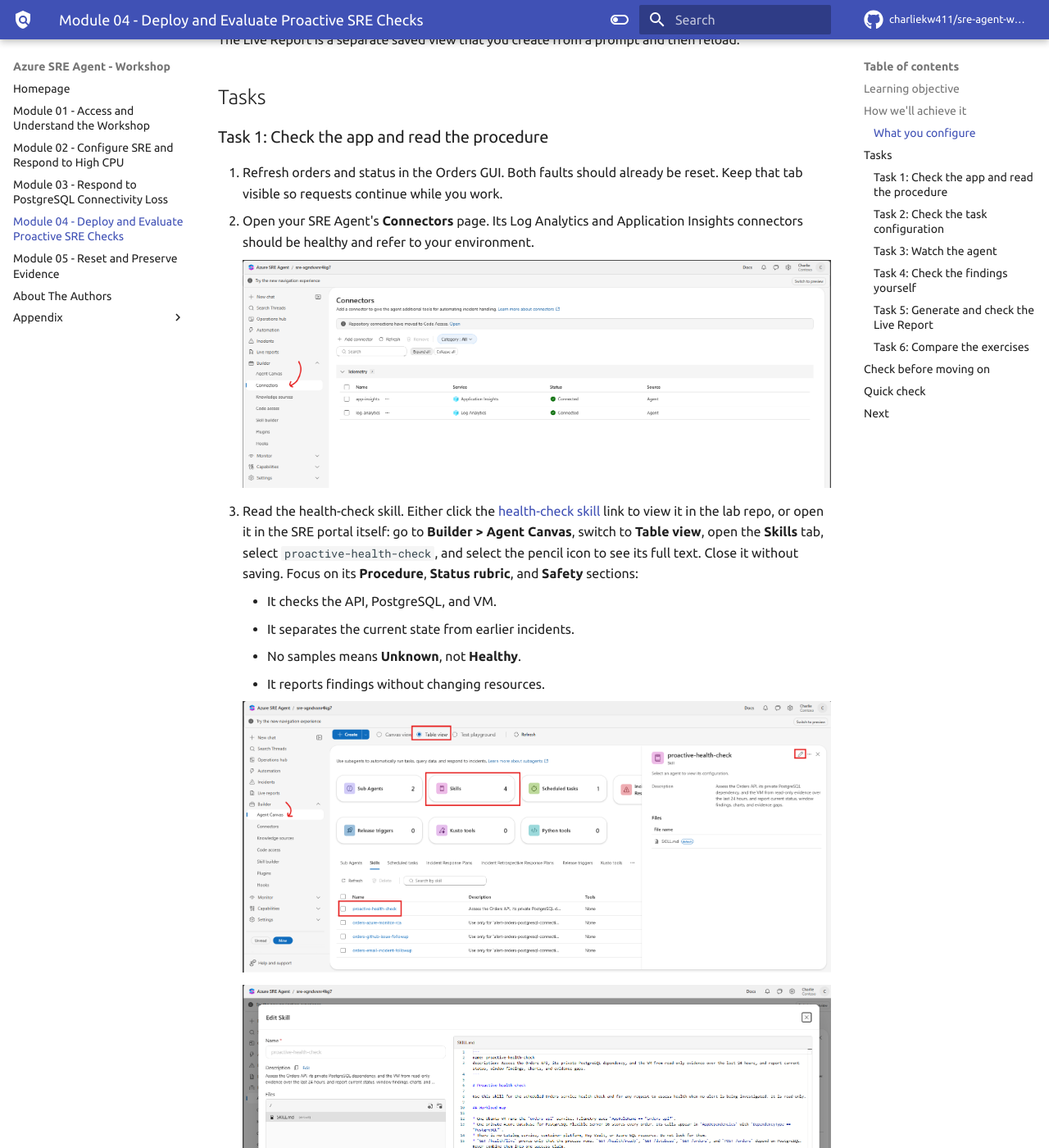
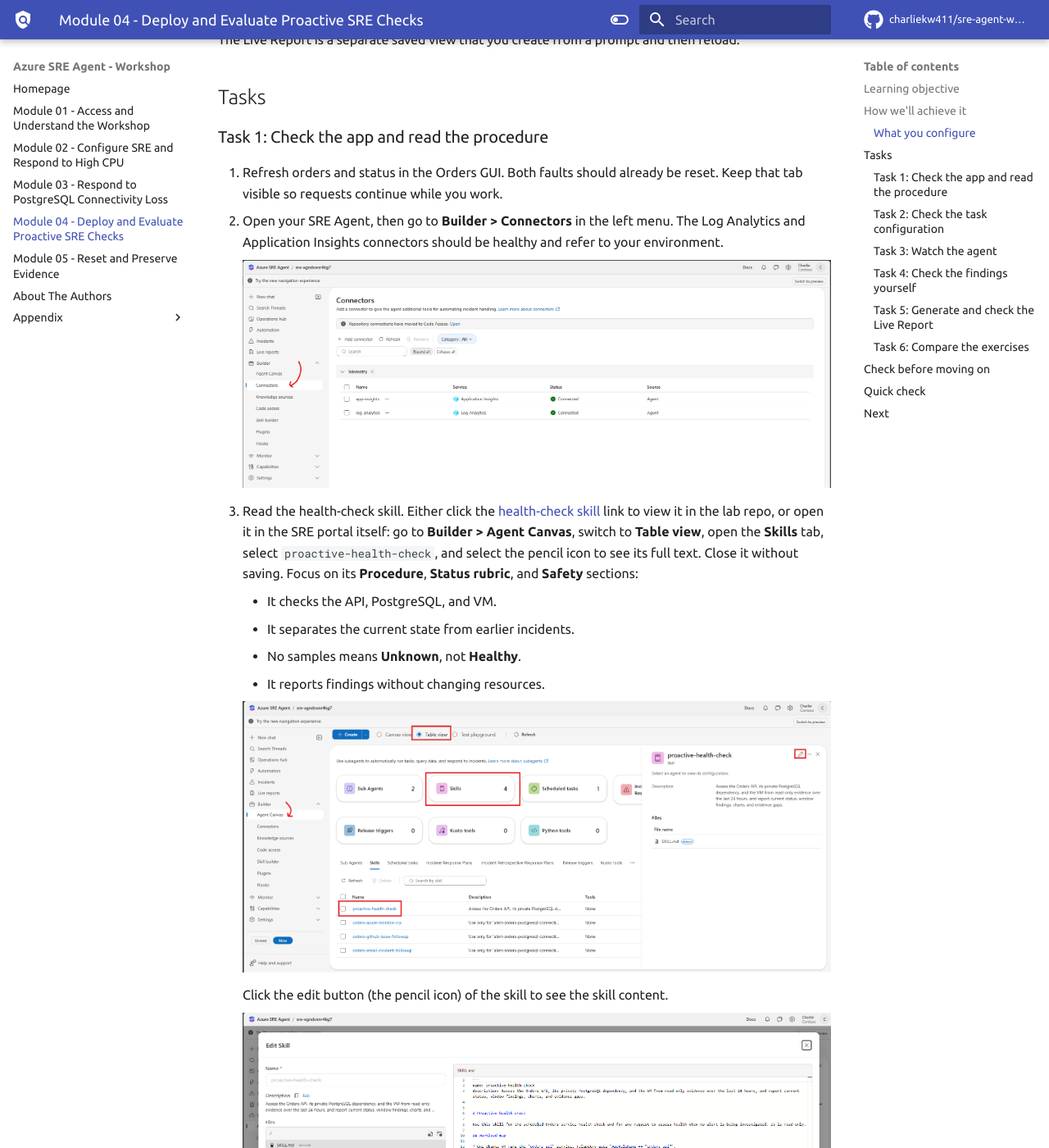
Before and after one commit to charliekw411/sre-agent-workshop, an MkDocs documentation site: the page built from docs/sre/05-scheduled-health-check/index.md, in a window 1280 px wide and 1400 px high, scrolled down 840 px. Shown: the whole window at 82% size. Built offline with MkDocs 1.6.1 and Material for MkDocs 9.7.7, drawn with Linux system fonts in a browser that asks for light colours; comment, search, counter and statistics services are not loaded.

Commit message:
docs(participants): clarify module 04 connectors and skill steps (#40)
Point Task 1 step 2 at Builder > Connectors in bold, matching the other modules, and tell participants to click the skill's edit button between the two skill screenshots.

Co-authored-by: Copilot App <223556219+Copilot@users.noreply.github.com>

```diff
--- a/docs/sre/05-scheduled-health-check/index.md
+++ b/docs/sre/05-scheduled-health-check/index.md
@@ -50,8 +50,9 @@ create from a prompt and then reload.
 
 1. Refresh orders and status in the Orders GUI. Both faults should already be
    reset. Keep that tab visible so requests continue while you work.
-2. Open your SRE Agent's **Connectors** page. Its Log Analytics and Application
-   Insights connectors should be healthy and refer to your environment.
+2. Open your SRE Agent, then go to **Builder > Connectors** in the left menu.
+   The Log Analytics and Application Insights connectors should be healthy and
+   refer to your environment.
 
     ![Connectors page listing the app-insights and log-analytics connectors as Connected](../../assets/images/05-scheduled-health-check/connectors-telemetry.png)
 
@@ -68,6 +69,9 @@ create from a prompt and then reload.
     * It reports findings without changing resources.
 
     ![Agent Canvas in Table view with the Skills tab and the proactive-health-check skill details, with the edit pencil highlighted](../../assets/images/05-scheduled-health-check/skills-table-view-proactive-health-check.png)
+
+    Click the edit button (the pencil icon) of the skill to see the skill
+    content.
 
     ![The Edit Skill dialog showing the proactive-health-check SKILL.md](../../assets/images/05-scheduled-health-check/edit-skill-proactive-health-check.png)
 
```
